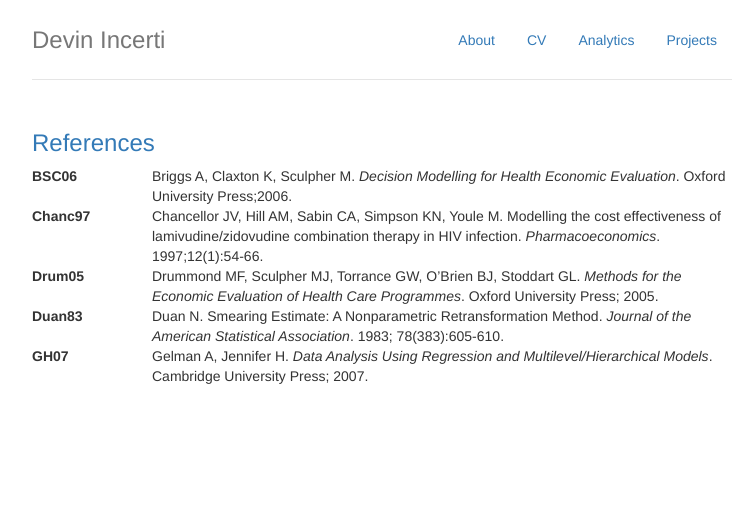
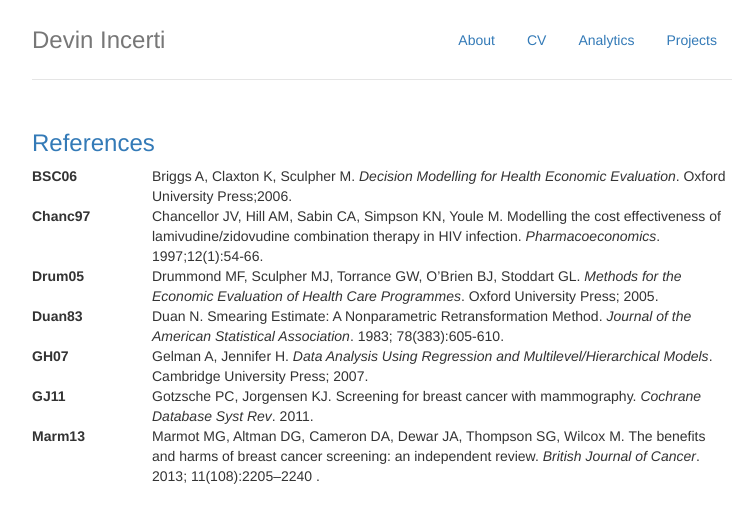
Before and after one commit to dincerti/dincerti.github.io, a Jekyll site: the page built from references.html, in a window 1280 px wide. Shown: the top 523 px of the page, without its empty margins (258-1014 px from the left). Built offline with Jekyll 4.4.1, drawn with Linux system fonts in a browser that asks for light colours.

```diff
--- a/_data/analytics.yml
+++ b/_data/analytics.yml
@@ -13,4 +13,5 @@
   - diabetes_highcost
 - title: Hierarchical Modeling
   docs:
+  - bayesian_meta_analysis
   - dynamic_twopart
--- a/_includes/nav.html
+++ b/_includes/nav.html
@@ -59,6 +59,7 @@
 			<li class="dropdown-header">Classification</li>
 			<li><a href="diabetes_highcost.html">Predicting Diabetes Costs</a></li>
 			<li class="dropdown-header">Hierarchical Modeling</li>
+			<li><a href="bayesian_meta_analysis.html">Bayesian Meta-Analysis</a></li>
 			<li><a href="dynamic_twopart.html">Dynamic Two-part Models</a></li>
 	  </ul>
 	</div>
--- a/references.html
+++ b/references.html
@@ -13,4 +13,9 @@ layout: default
   <dd>Duan N. Smearing Estimate: A Nonparametric Retransformation Method. <em>Journal of the American Statistical Association</em>. 1983; 78(383):605-610.</dd>
   <dt>GH07 <a name="GH07"></a></dt>
   <dd>Gelman A, Jennifer H. <em>Data Analysis Using Regression and Multilevel/Hierarchical Models</em>. Cambridge University Press; 2007.</dd>
+  <dt>GJ11 <a name="GJ11"></a></dt>
+  <dd>Gotzsche PC, Jorgensen KJ. Screening for breast cancer with mammography. <em>Cochrane Database Syst Rev</em>. 2011.</dd>
+  <dt>Marm13 <a name="Marm13"></a></dt>
+  <dd>Marmot MG, Altman DG, Cameron DA, Dewar JA, Thompson SG, Wilcox M. The benefits and harms of breast cancer
+		screening: an independent review. <em>British Journal of Cancer</em>. 2013; 11(108):2205–2240 .</dd>
 </dl>
```
Also changed, not shown: analytics.md (+4 -3 lines), 2 other files.
